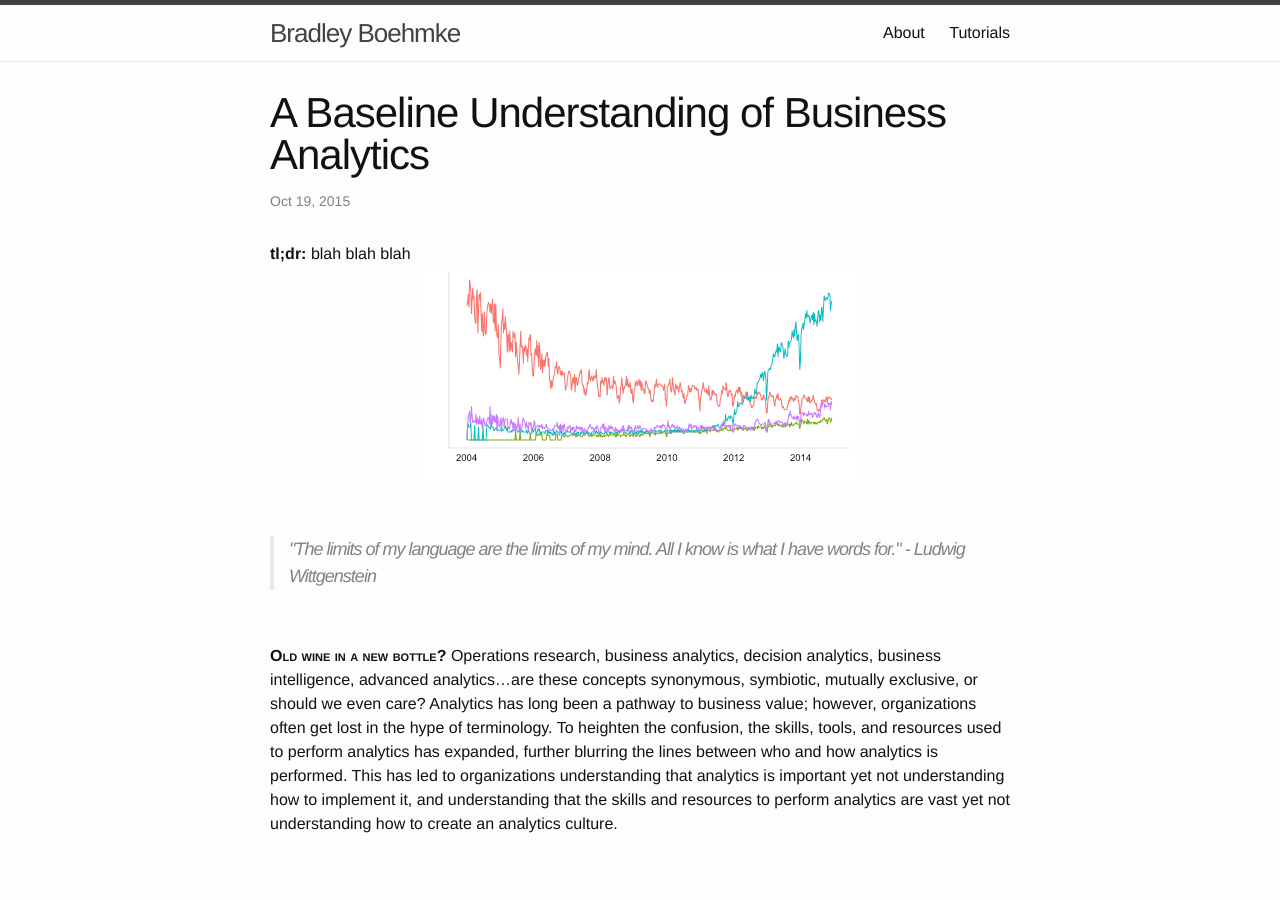
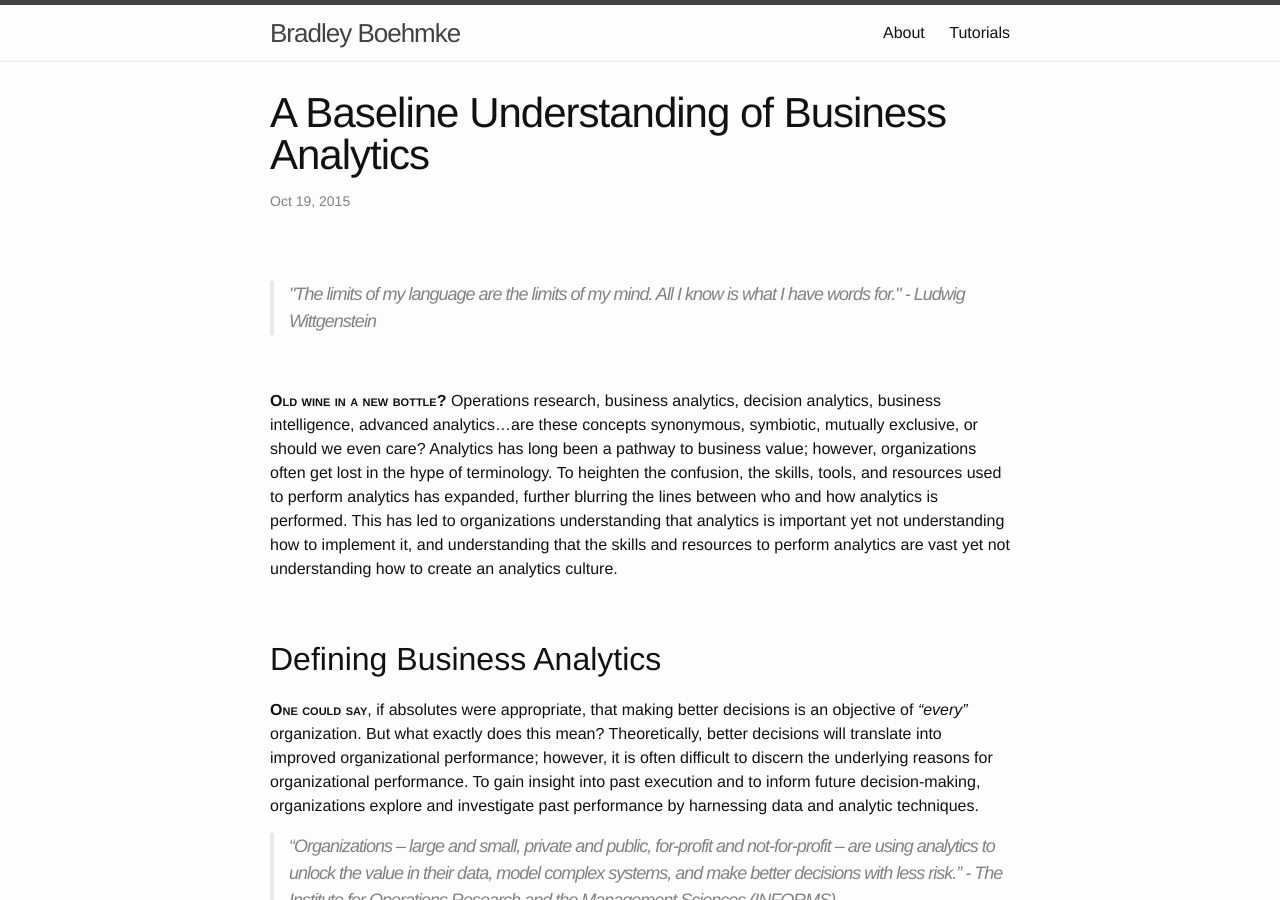
Before and after one commit to bradleyboehmke/bradleyboehmke, a Jekyll site: the page built from _posts/2015-12-28-a-baseline-understanding-of-business-analytics.md, in a window 1280 px wide and 900 px high. Built offline with Jekyll 4.4.1, drawn with Linux system fonts in a browser that asks for light colours.

Commit message:
Update 2015-12-28-a-baseline-understanding-of-business-analytics.md

```diff
--- a/_posts/2015-12-28-a-baseline-understanding-of-business-analytics.md
+++ b/_posts/2015-12-28-a-baseline-understanding-of-business-analytics.md
@@ -4,16 +4,8 @@
 date: 2015-10-19
 published: true
 tags: [business analytics]
-excerpt_separator: "<!--more-->"
 ---
 
-<p>
-<strong>tl;dr:</strong> blah blah blah
-
-<img src="http://bradleyboehmke.github.io/figure/source/a-baseline-understanding-of-business-analytics/2015-12-28-a-baseline-understanding-of-business-analytics/unnamed-chunk-1-1.png" title="plot of chunk unnamed-chunk-1" alt="plot of chunk unnamed-chunk-1" style="display: block; margin: auto;" />
-</p>
-
-<!--more-->
 
 <style>
 
@@ -29,7 +21,7 @@
 
 <br>
 
-**O<span style="font-variant: small-caps">ld wine in a new bottle?</span>** Operations research, business analytics, decision analytics, business intelligence, advanced analytics...are these concepts synonymous, symbiotic, mutually exclusive, or should we even care? Analytics has long been a pathway to business value; however, organizations often get lost in the hype of terminology. To heighten the confusion, the skills, tools, and resources used to perform analytics has expanded, further blurring the lines between who and how analytics is performed. This has led to organizations understanding that analytics is important yet not understanding how to implement it, and understanding that the skills and resources to perform analytics are vast yet not understanding how to create an analytics culture.
+**O<span style="font-variant: small-caps">ld wine in a new bottle?</span>** Operations research, business analytics, decision analytics, business intelligence, advanced analytics...are these concepts synonymous, symbiotic, mutually exclusive, or should we even care?<!--more--> Analytics has long been a pathway to business value; however, organizations often get lost in the hype of terminology. To heighten the confusion, the skills, tools, and resources used to perform analytics has expanded, further blurring the lines between who and how analytics is performed. This has led to organizations understanding that analytics is important yet not understanding how to implement it, and understanding that the skills and resources to perform analytics are vast yet not understanding how to create an analytics culture.
 
 <br>
 
```
